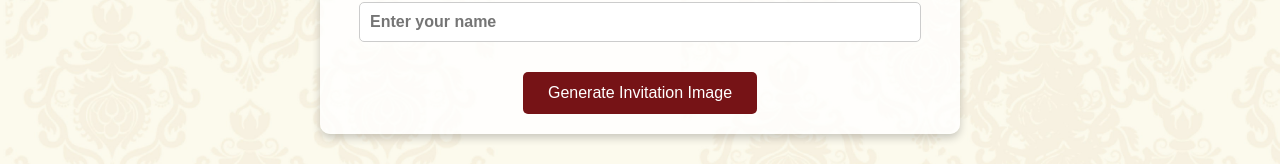
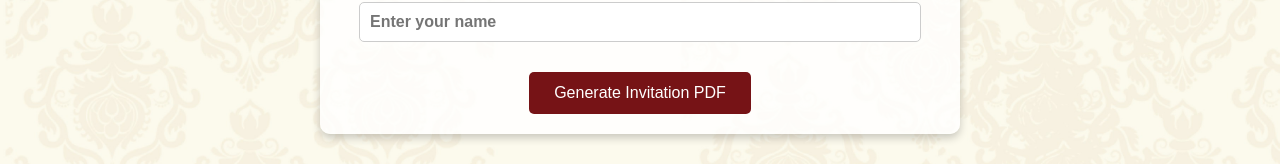
Before and after one commit to jiteshprajapati24/annkuat_invitation, a React (Create React App) app: page / in a window 1280 px wide. Shown: the part 142-306 px from the top of the page. Built offline with nearby package versions, Linux system fonts and the light colour scheme.

Commit message:
change image to pdf

```diff
--- a/src/App.js
+++ b/src/App.js
@@ -3,6 +3,7 @@ import React, { useState } from "react";
 import { backgroundImage } from "./background"; // Import the image from background.js
 import "./App.css";
 import { saveAs } from "file-saver";
+import { PDFDocument } from "pdf-lib";
 
 function App() {
   const [name, setName] = useState("");
@@ -63,7 +64,7 @@ function App() {
       img.src = src;
     });
 
-  const generateImage = async () => {
+  const generatePDF = async () => {
     if (!name) {
       setErrorMessage("Name is required.");
       return;
@@ -87,14 +88,31 @@ function App() {
       const positions = calculatePositions(name.length);
       ctx.drawImage(nameImg, positions.x, positions.y);
 
-      canvas.toBlob((blob) => {
-        if (blob) {
-          saveAs(blob, `${name || "Generated"}.png`);
-        }
-        setIsLoading(false);
-      }, "image/png");
+      // Convert canvas to PNG data URL and ArrayBuffer
+      const dataUrl = canvas.toDataURL("image/png");
+      const imageBytes = await fetch(dataUrl).then((res) => res.arrayBuffer());
+
+      // Create PDF document using pdf-lib
+      const pdfDoc = await PDFDocument.create();
+      const pngImage = await pdfDoc.embedPng(imageBytes);
+
+      // Add page with exact image size
+      const page = pdfDoc.addPage([pngImage.width, pngImage.height]);
+      page.drawImage(pngImage, {
+        x: 0,
+        y: 0,
+        width: pngImage.width,
+        height: pngImage.height,
+      });
+
+      // Save and download PDF file
+      const pdfBytes = await pdfDoc.save();
+      const blob = new Blob([pdfBytes], { type: "application/pdf" });
+      saveAs(blob, `${name || "Invitation"}.pdf`);
+      setIsLoading(false);
     } catch (e) {
-      setErrorMessage("Failed to generate image.");
+      console.error(e);
+      setErrorMessage("Failed to generate PDF.");
       setIsLoading(false);
     }
   };
@@ -112,14 +130,14 @@ function App() {
 
       {errorMessage && <p className="error-message">{errorMessage}</p>}
 
-      <button onClick={generateImage} className="generate-button" disabled={isLoading}>
-        {isLoading ? "Generating..." : "Generate Invitation Image"}
+      <button onClick={generatePDF} className="generate-button" disabled={isLoading}>
+        {isLoading ? "Generating..." : "Generate Invitation PDF"}
       </button>
 
       {isLoading && (
         <div className="loader">
           <div className="spinner"></div>
-          <p>Generating your invitation...</p>
+          <p>Generating your invitation PDF...</p>
         </div>
       )}
     </div>
```
